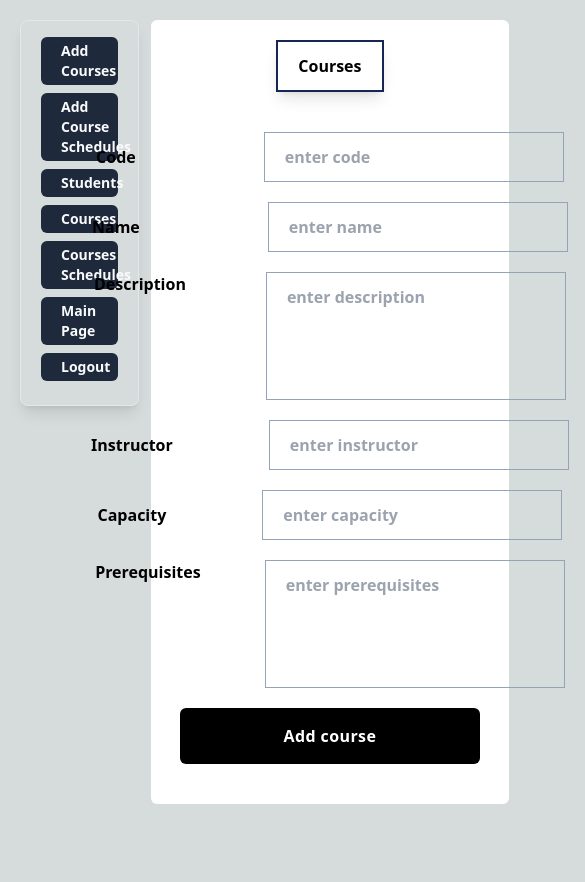
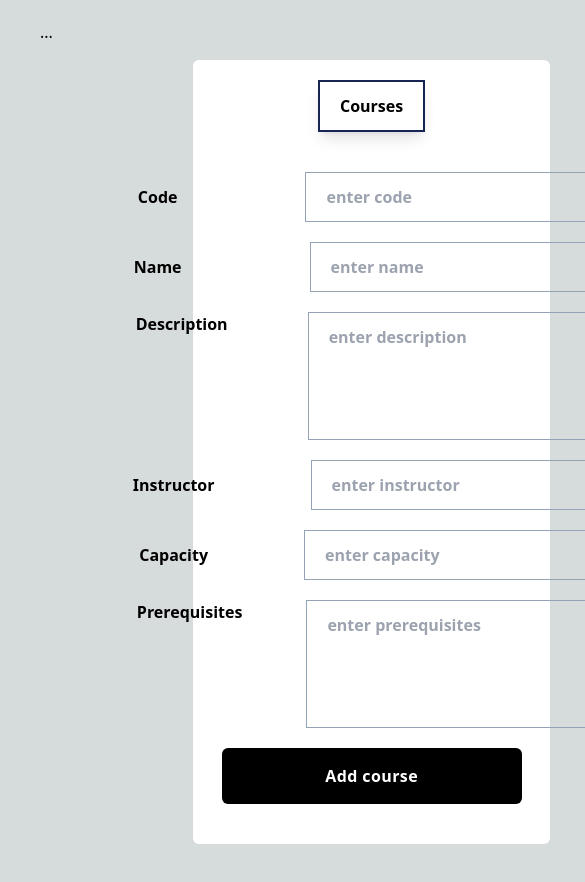
Before and after one commit to ashrafabusunaina1986/registersystem, a Next.js app: page /admin/course in a window 390 px wide. Shown: the top 882 px of the page, 585 px wide, since content can reach past the window. Before the commit the page ends 844 px from the top, so only its background shows below. Built offline with nearby package versions, Linux system fonts and the light colour scheme; what tailwindcss-debug-screens would draw is missing.

Commit message:
first commit

```diff
--- a/src/app/admin/course/page.js
+++ b/src/app/admin/course/page.js
@@ -3,6 +3,7 @@ import React, { useEffect, useRef, useState } from "react";
 import { useRouter } from "next/navigation";
 import Menu from "@/components/Menu";
 import { info } from "../page";
+import Box from "@/components/Box";
 
 function Courses() {
   const formRef = useRef(null);
@@ -89,9 +90,14 @@ function Courses() {
   // after page view course
 
   return (
-    <div className="w-11/12 flex gap-3">
-      <Menu info={info} d={"h"} />
-      <section className=" w-full -mt-5 ">
+    <div className="w-11/12 flex gap-20">
+      <div className="w-3/12 relative block sm:relative sm:hidden">
+        <Menu info={info} d={"h"} />
+      </div>
+      <div className=" sm:w-3/12 sm:relative sm:block relative hidden sm:mx-10 sm:my-5 ">
+        <Box menu={<Menu info={info} d={"h"} />} />
+      </div>
+      <section className=" w-full -mt-5 sm:relative sm:left-5 sm:top-10  ">
         <form
           ref={formRef}
           onSubmit={addCoursehandler}
@@ -254,7 +260,6 @@ function Courses() {
             )}
           </div>
         </form>
-
       </section>
     </div>
   );
--- a/src/app/page.js
+++ b/src/app/page.js
@@ -77,9 +77,6 @@ export default function Home() {
           </a>
         </div>
       )}
-      <div className="sm:block hidden sm:mb-10">
-        <Box />
-      </div>
 
       {/* <div>
         {!token ? (
--- a/src/components/Box.js
+++ b/src/components/Box.js
@@ -1,13 +1,13 @@
 "use client";
 import React, { useState } from "react";
 
-function Box() {
+function Box({menu}) {
   const [t, setT] = useState(false);
   return (
     <div className="relative ">
       <span onClick={() => setT(!t)}>{"..."}</span>
       <div className={(t && "block absolute") || (!t && "hidden absolute")}>
-        dfljxv
+        {menu}
       </div>
     </div>
   );
--- a/src/components/Menu.js
+++ b/src/components/Menu.js
@@ -6,9 +6,9 @@ function Menu({ info, d }) {
     <div
       className={
         (d === "v" &&
-            "w-11/12 sm:w-5/12 md:w-6/12 m-auto px-5 py-4 border-[1px] shadow-lg mt-20 sm:rounded-lg md:rounded-lg rounded-full") ||
+          "w-11/12 sm:w-5/12  md:w-6/12 m-auto px-5 py-4 border-[1px] shadow-lg mt-20 sm:rounded-lg md:rounded-lg rounded-full") ||
         (d === "h" &&
-            "flex flex-col ms-5  gap-5 h-max w-2/6 px-5 py-4 border-[1px] shadow-lg mt-5 rounded-lg")
+          "flex flex-col ms-5 sm:absolute gap-5 h-max w-full sm:w-[250px]  px-5 py-4 border-[1px] shadow-lg mt-5 rounded-lg")
       }
     >
       <ul
@@ -24,8 +24,10 @@ function Menu({ info, d }) {
             return (
               <li
                 className={
-                    (d === "v" && "hover:text-gray-600 sm:text-sm sm:font-medium sm:w-full sm:hover:text-gray-400 md:text-sm md:font-medium md:w-full md:hover:text-gray-400 hover:underline font-semibold") ||
-                    (d === "h" &&"text-gray-50 bg-slate-800 hover:shadow-lg hover:bg-slate-400 hover:text-slate-900 w-full mb-2 px-5 py-1 font-semibold text-sm rounded-md")
+                  (d === "v" &&
+                    "hover:text-gray-600 sm:text-sm sm:font-medium sm:w-full sm:hover:text-gray-400 md:text-sm md:font-medium md:w-full md:hover:text-gray-400 hover:underline font-semibold") ||
+                  (d === "h" &&
+                    "text-gray-50 bg-slate-800 hover:shadow-lg hover:bg-slate-400 hover:text-slate-900 w-full mb-2 px-5 py-1 font-semibold text-sm rounded-md")
                 }
                 key={item.id}
               >
```
Lines whose indentation alone changed are shown as unchanged.
